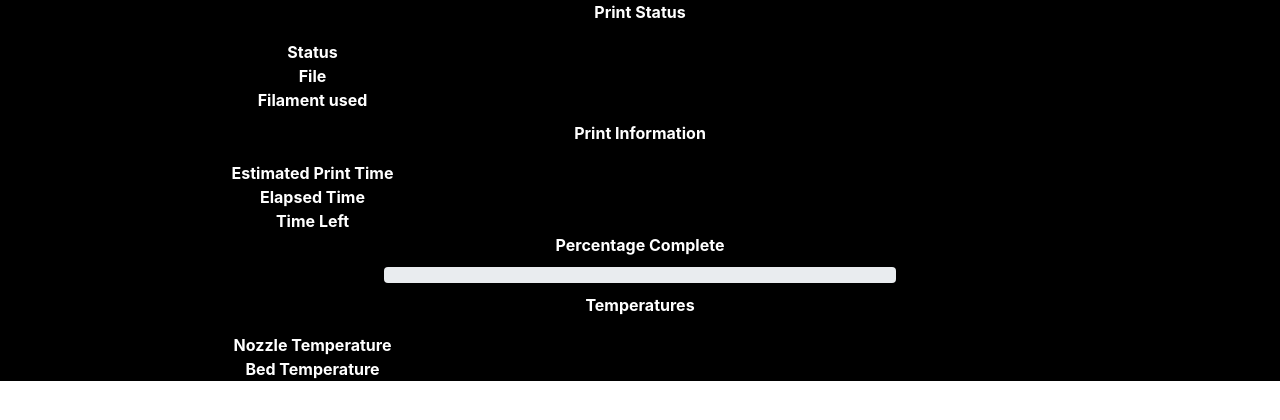
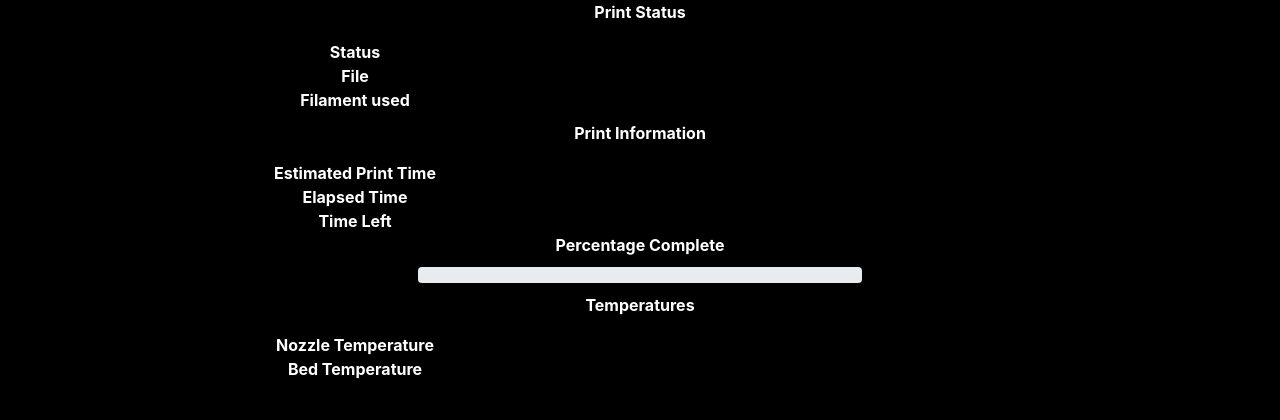
Before and after one commit to nfacha/octopi-obs-overlay, a plain HTML site: page index.html in a window 1280 px wide. Drawn offline with nearby package versions, Linux system fonts and the light colour scheme; no server answers.

Commit message:
CSS Fixes

```diff
--- a/css/style.scss
+++ b/css/style.scss
@@ -1,4 +1,4 @@
-.job-information-card {
+body {
   background-color: black;
   color: white;
 
--- a/index.html
+++ b/index.html
@@ -12,8 +12,8 @@
     <link href="css/boostrap/bootstrap.css" rel="stylesheet">
     <link href="css/style.css" rel="stylesheet">
 </head>
-<body>
-<div class="job-information-card">
+<body class="vh-100">
+<div class="container">
     <div class="row">
         <div class="col-md-12">
             <p class="font-weight-bolder text-center">Print Status</p>
```
Also changed, not shown: css/style.css, 1 other file.
